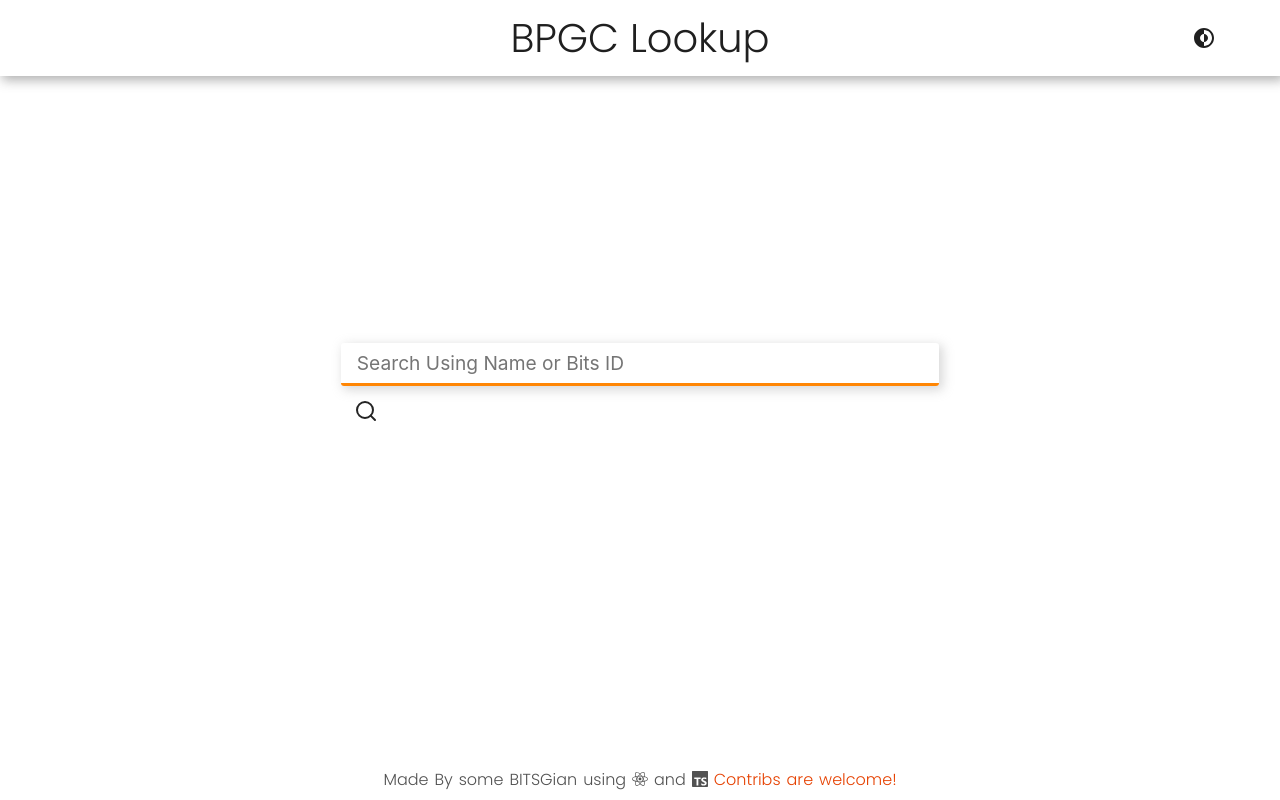
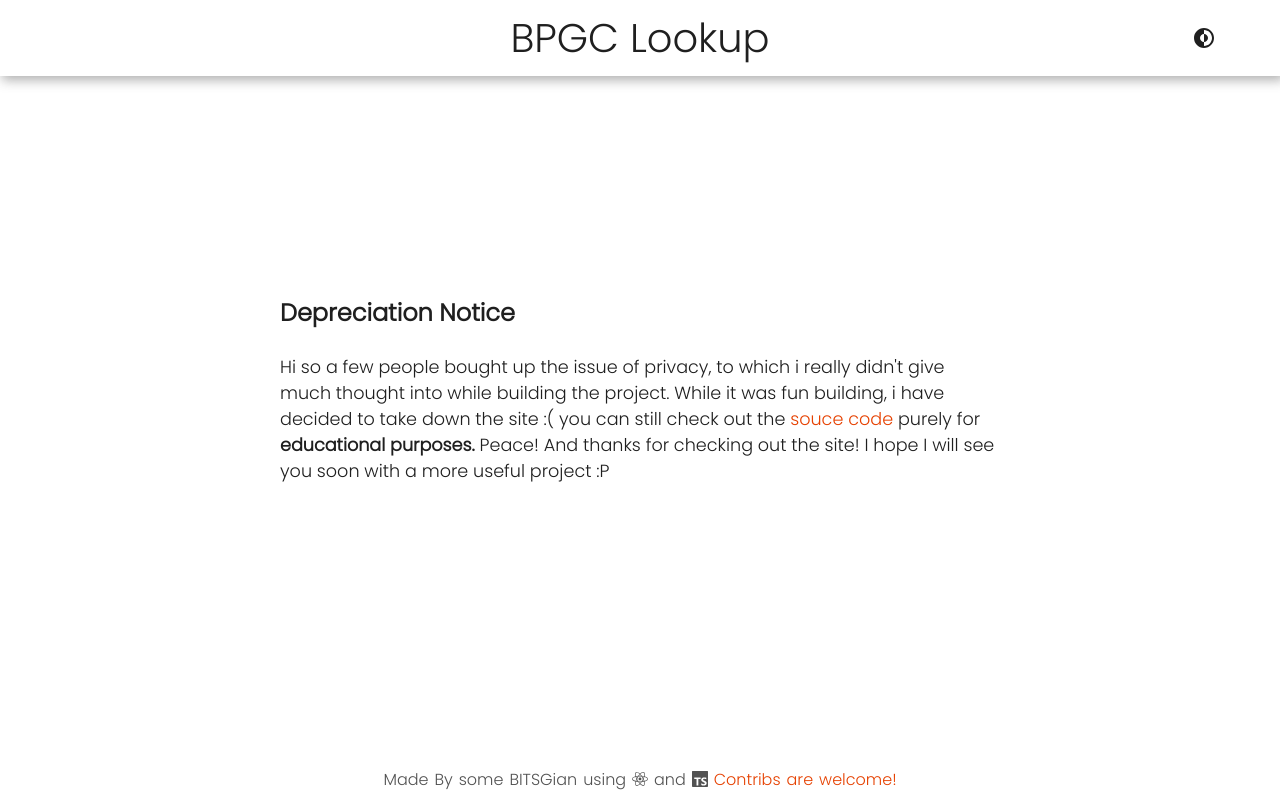
Before and after one commit to Nishit-Dua/BPGC-lookup-client, a React (Create React App) app: page / in a window 1280 px wide. Built offline with nearby package versions, Linux system fonts and the light colour scheme.

Commit message:
depriciation again

```diff
--- a/src/App.tsx
+++ b/src/App.tsx
@@ -2,7 +2,13 @@ import { BrowserRouter as Router, Route, Switch } from "react-router-dom";
 import styled from "styled-components";
 import { Footer, Navbar } from "./components";
 
-import { Errorpage, Homepage, Reasonpage, Rollpage } from "./pages";
+import {
+  Errorpage,
+  Homepage,
+  Reasonpage,
+  Rollpage,
+  Depriciationpage,
+} from "./pages";
 
 function App() {
   return (
@@ -10,7 +16,7 @@ function App() {
       <Router>
         <Navbar />
         <Switch>
-          <Route path="/" exact component={Homepage} />
+          <Route path="/" exact component={Depriciationpage} />
           <Route path="/source" exact component={Rollpage} />
           <Route path="/reason" exact component={Reasonpage} />
           <Route path="*" component={Errorpage} />
```
